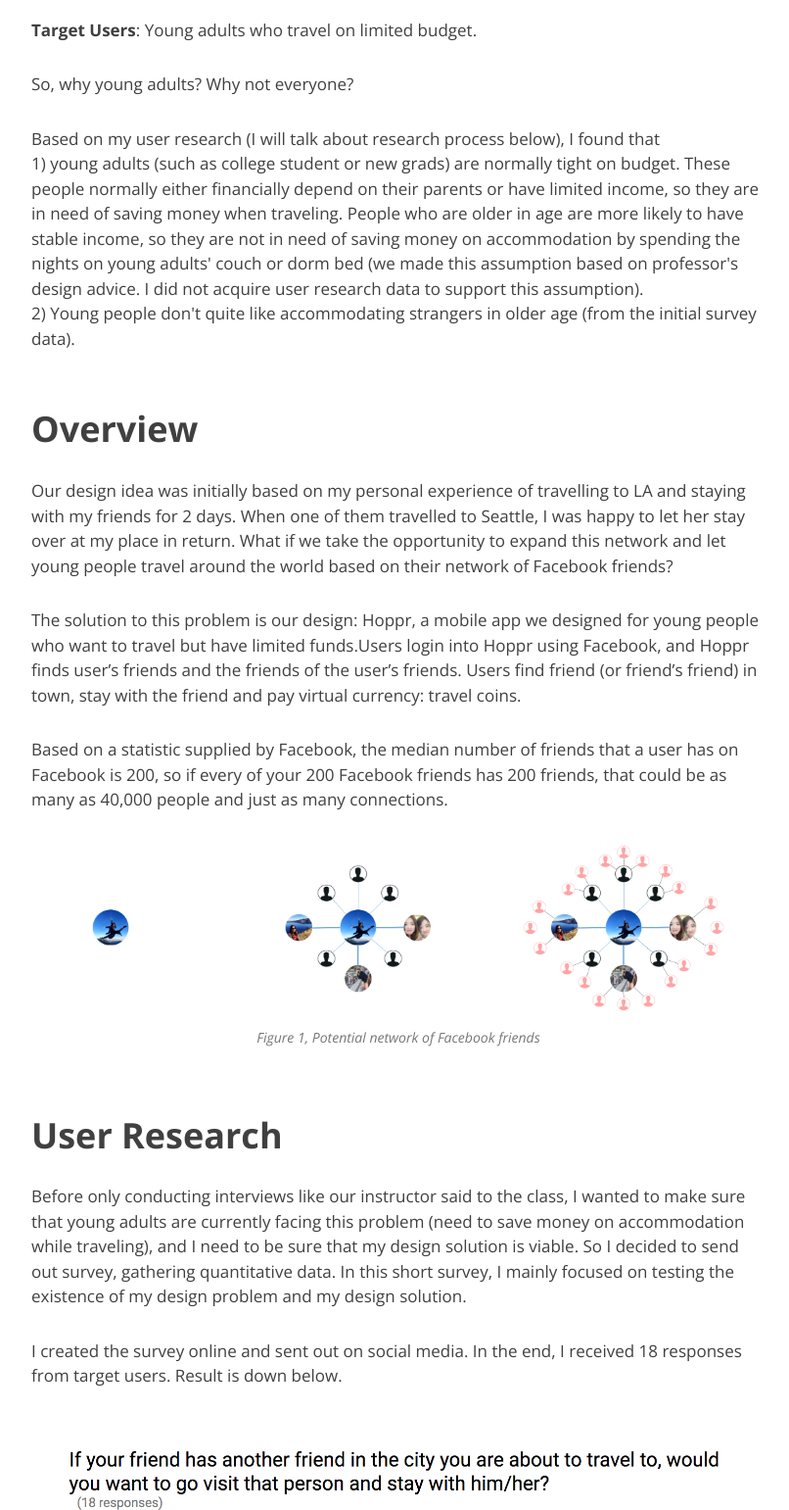
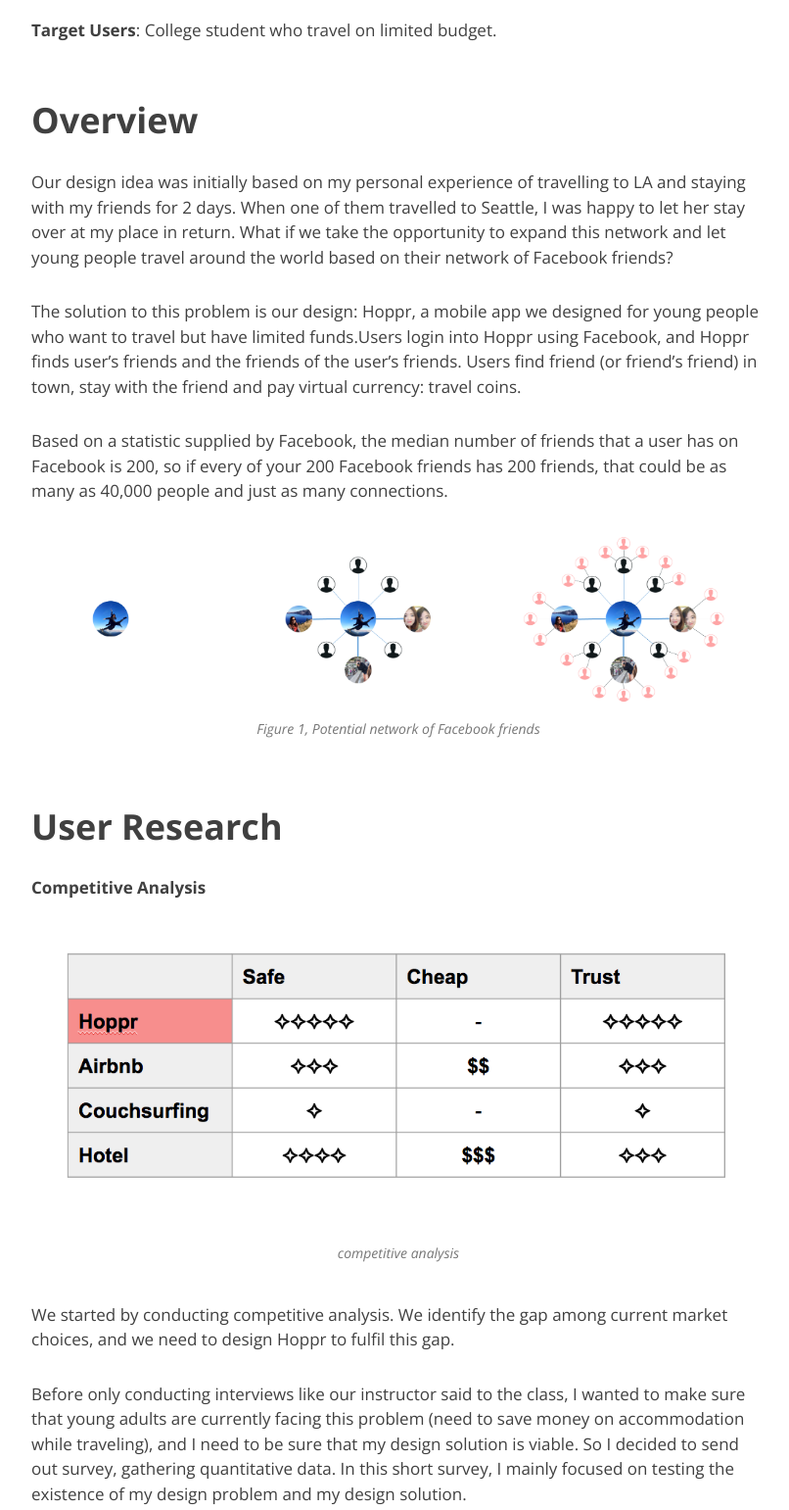
Before and after one commit to meredithxie/meredithxie.github.com, a plain HTML site: page projects/Hoppr.html in a window 1280 px wide. Shown: the part 960-2501 px from the top of the page at 98% size, without its empty margins (233-1039 px from the left). Drawn offline with nearby package versions, Linux system fonts and the light colour scheme.

Commit message:
Update Hoppr.html

```diff
--- a/projects/Hoppr.html
+++ b/projects/Hoppr.html
@@ -104,13 +104,8 @@
                         However, safe and convenient accommodations, like some Airbnb and hotels, are not affordable, and cheap accommodations, such as CouchSurfing, are not safe. If staying with friends for free, people don’t always have friends in the cities they want to go to.
                     </p>
 
-                    <p><strong>Target Users</strong>: Young adults who travel on limited budget.</p>
-                    <p>
-                        So, why young adults? Why not everyone?
-                    </p>
-                    <p>
-                        Based on my user research (I will talk about research process below), I found that <br>1) young adults (such as college student or new grads) are normally tight on budget. These people normally either financially depend on their parents or have limited income, so they are in need of saving money when traveling. People who are older in age are more likely to have stable income, so they are not in need of saving money on accommodation by spending the nights on young adults' couch or dorm bed (we made this assumption based on professor's design advice. I did not acquire user research data to support this assumption).<br>2) Young people don't quite like accommodating strangers in older age (from the initial survey data).
-                    </p>
+                    <p><strong>Target Users</strong>: College student who travel on limited budget.</p>
+
 
 
                     <h2 class="section-heading">Overview</h2>
@@ -128,6 +123,13 @@
 
                     <h2 class="section-heading">User Research</h2>
 
+                    <p><strong>Competitive Analysis</strong></p>
+                    <a>
+                        <img class="img-responsive" src="img/hoppr/8.png" alt="">
+                    </a>
+                    <span class="caption text-muted">competitive analysis</span>
+                    <p>We started by conducting competitive analysis. We identify the gap among current market choices, and we need to design Hoppr to fulfil this gap.</p>
+
                     <p>Before only conducting interviews like our instructor said to the class, I wanted to make sure that young adults are currently facing this problem (need to save money on accommodation while traveling), and I need to be sure that my design solution is viable. So I decided to send out survey, gathering quantitative data. In this short survey, I mainly focused on testing the existence of my design problem and my design solution.</p>
 
                     <p>I created the survey online and sent out on social media. In the end, I received 18 responses from target users. Result is down below.</p>
@@ -141,8 +143,6 @@
 
                     <p>So I followed up to people who answered “depends” and interviewed them for further clarified answer. After interviewing 6 target users, we figured out that users have numerous preferences, such as gender of the host, proximity to public transportation, etc. In the end, we decided to incorporate users' preferences we found during interviews into our filter feature.</p>
 
-                    <p><strong>Competitive Analysis</strong></p>
-                    <p>Besides survey and interview, me and the team also conducted competitive analysis. We narrowed the competing products down to hotels, Airbnb, hostels and CouchSurfing. I realized that safe and convenient choices, like some Airbnb and hotels are not affordable, and cheap accommodations, such as some hostels and CouchSurfing, are not safe. In other words, providing accommodation that is convenient, affordable and safe is the key to this project.</p>
 
 
                     <h2 class="section-heading">Personas</h2>
```
